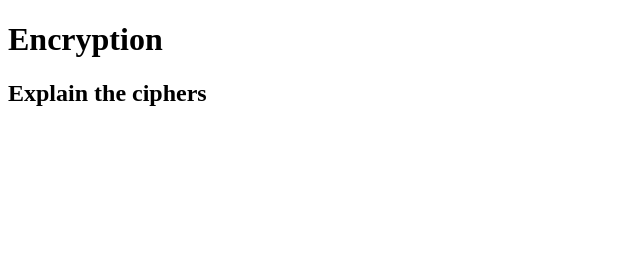
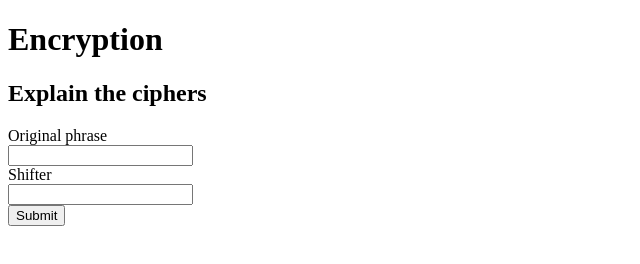
Before and after one commit to AmmaarShaikh/CryptographyWebsite, a plain HTML site: page encrypt.html in a window 1280 px wide. Shown: the whole page, without its empty margins (0-640 px from the left). Drawn offline with Linux system fonts and the light colour scheme.

Commit message:
Add files via upload

```diff
--- a/encrypt.html
+++ b/encrypt.html
@@ -4,11 +4,18 @@
     <meta charset="UTF-8">
     <meta http-equiv="X-UA-Compatible" content="IE=edge">
     <meta name="viewport" content="width=device-width, initial-scale=1.0">
+    <script type = "text/javascript" src="encrypt.js"></script>
     <title>Encryption</title>
 </head>
 <body>
     <h1>Encryption</h1>
     <h2>Explain the ciphers</h2>
-    <form action="cipher"></form>
+    <form action="">
+        <label for="name">Original phrase<label><br>
+        <input type="text" id="phrase" name="phrase"><br>
+        <label for="Shifter">Shifter<label><br>
+        <input type="number" id="shifter" name="shifter"><br>
+        <input type="submit" value="Submit" onclick="caesarCipher(phase, shifter)">
+    </form>
 </body>
 </html>
--- /dev/null
+++ b/encrypt.js
@@ -0,0 +1,9 @@
+function caesarCipher(phrase, shifter){
+    letters = phrase.charCodeAt();
+    newPhrase = ""
+    for (letter in letters){
+        console.log(letter)
+        newPhrase += String.fromCharCode(letter)
+    }
+
+}
```
Also changed, not shown: index.html (+2 -1 lines).
